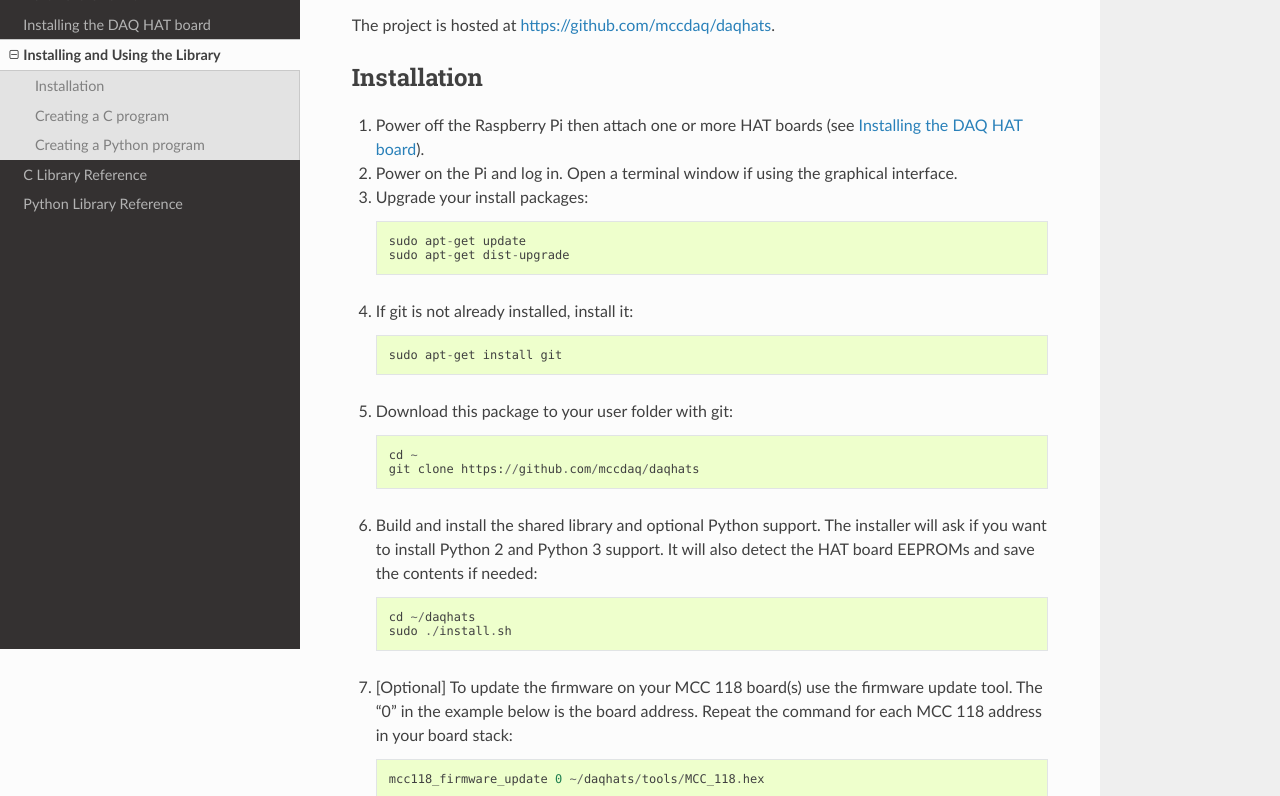
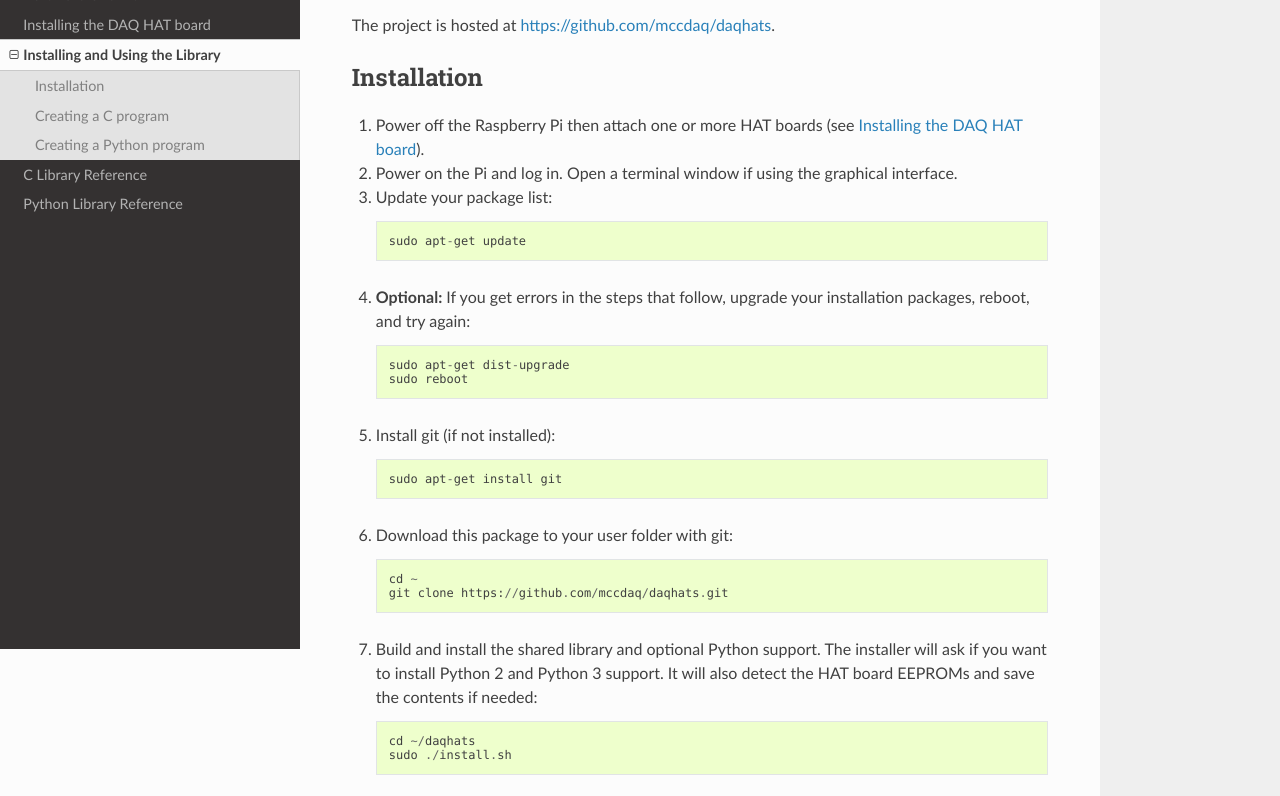
Before and after one commit to mccdaq/daqhats, a plain HTML site: page docs/install.html in a window 1280 px wide. Shown: the part 151-947 px from the top of the page. Drawn offline with Linux system fonts and the light colour scheme.

Commit message:
Updating install instructions.

```diff
--- a/docs/install.html
+++ b/docs/install.html
@@ -170,20 +170,26 @@
 </li>
 <li><p class="first">Power on the Pi and log in.  Open a terminal window if using the graphical interface.</p>
 </li>
-<li><p class="first">Upgrade your install packages:</p>
+<li><p class="first">Update your package list:</p>
 <div class="highlight-default notranslate"><div class="highlight"><pre><span></span><span class="n">sudo</span> <span class="n">apt</span><span class="o">-</span><span class="n">get</span> <span class="n">update</span>
-<span class="n">sudo</span> <span class="n">apt</span><span class="o">-</span><span class="n">get</span> <span class="n">dist</span><span class="o">-</span><span class="n">upgrade</span>
 </pre></div>
 </div>
 </li>
-<li><p class="first">If git is not already installed, install it:</p>
+<li><p class="first"><strong>Optional:</strong> If you get errors in the steps that follow, upgrade your installation packages,
+reboot, and try again:</p>
+<div class="highlight-default notranslate"><div class="highlight"><pre><span></span><span class="n">sudo</span> <span class="n">apt</span><span class="o">-</span><span class="n">get</span> <span class="n">dist</span><span class="o">-</span><span class="n">upgrade</span>
+<span class="n">sudo</span> <span class="n">reboot</span>
+</pre></div>
+</div>
+</li>
+<li><p class="first">Install git (if not installed):</p>
 <div class="highlight-default notranslate"><div class="highlight"><pre><span></span><span class="n">sudo</span> <span class="n">apt</span><span class="o">-</span><span class="n">get</span> <span class="n">install</span> <span class="n">git</span>
 </pre></div>
 </div>
 </li>
 <li><p class="first">Download this package to your user folder with git:</p>
 <div class="highlight-default notranslate"><div class="highlight"><pre><span></span><span class="n">cd</span> <span class="o">~</span>
-<span class="n">git</span> <span class="n">clone</span> <span class="n">https</span><span class="p">:</span><span class="o">//</span><span class="n">github</span><span class="o">.</span><span class="n">com</span><span class="o">/</span><span class="n">mccdaq</span><span class="o">/</span><span class="n">daqhats</span>
+<span class="n">git</span> <span class="n">clone</span> <span class="n">https</span><span class="p">:</span><span class="o">//</span><span class="n">github</span><span class="o">.</span><span class="n">com</span><span class="o">/</span><span class="n">mccdaq</span><span class="o">/</span><span class="n">daqhats</span><span class="o">.</span><span class="n">git</span>
 </pre></div>
 </div>
 </li>
@@ -193,7 +199,10 @@
 </pre></div>
 </div>
 </li>
-<li><p class="first">[Optional] To update the firmware on your MCC 118 board(s) use the firmware update tool.  The “0” in the example below is the board address.  Repeat the command for each MCC 118 address in your board stack:</p>
+<li><p class="first"><strong>Optional:</strong> Use the firmware update tool to update the firmware on your MCC 118
+board(s). The “0” in the example below is the board address. Repeat the command for
+each MCC 118 address in your board stack. This example demonstrates how to update
+the firmware on the MCC 118 that is installed at address 0:</p>
 <div class="highlight-default notranslate"><div class="highlight"><pre><span></span><span class="n">mcc118_firmware_update</span> <span class="mi">0</span> <span class="o">~/</span><span class="n">daqhats</span><span class="o">/</span><span class="n">tools</span><span class="o">/</span><span class="n">MCC_118</span><span class="o">.</span><span class="n">hex</span>
 </pre></div>
 </div>
```
Also changed, not shown: docs/_sources/install.rst.txt, docs/searchindex.js, 3 other files.
